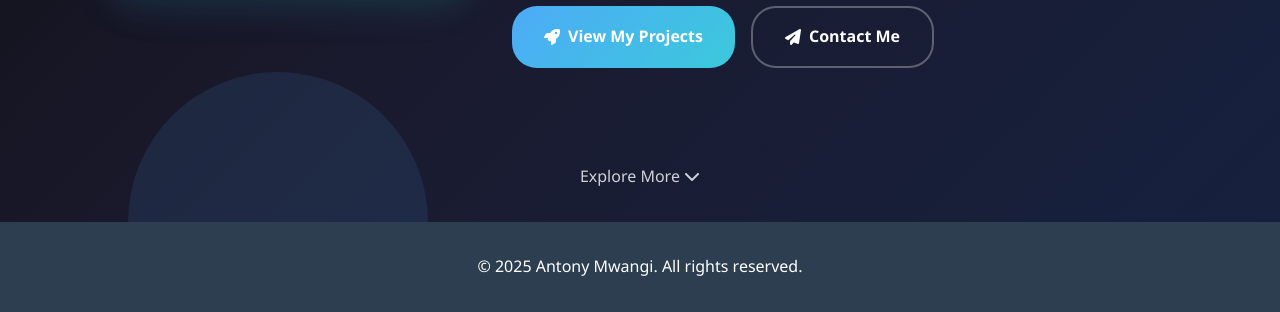
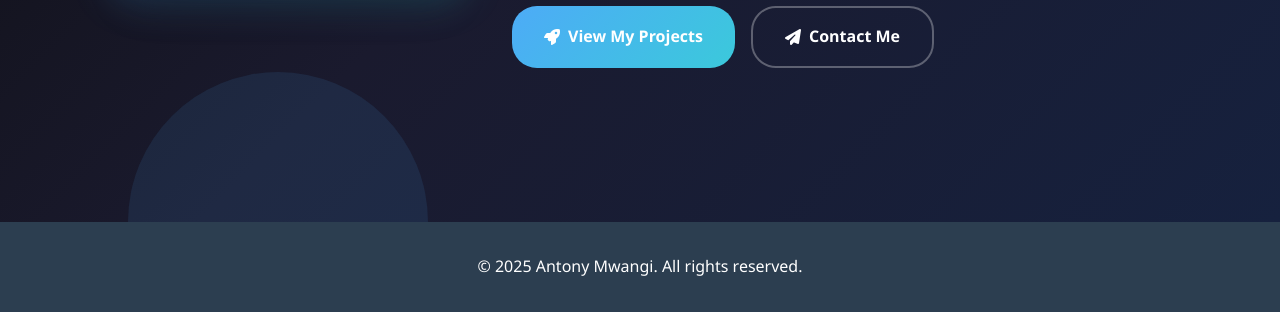
Before and after one commit to CSMwangi/PORTFOLIO-PRO, a plain HTML site: page index.html in a window 1280 px wide. Shown: the part 658-970 px from the top of the page. Drawn offline with Linux system fonts and the light colour scheme.

Commit message:
Remove scroll indicator from index.html
Removed the scroll indicator section from the HTML.

```diff
--- a/index.html
+++ b/index.html
@@ -78,12 +78,6 @@
           </div>
         </div>
       </div>
-
-      <div class="scroll-indicator">
-        <span>Explore More</span>
-        <i class="fas fa-chevron-down"></i>
-      </div>
-    </div>
 
     <!-- Background Elements -->
     <div class="hero-bg-elements">
```
